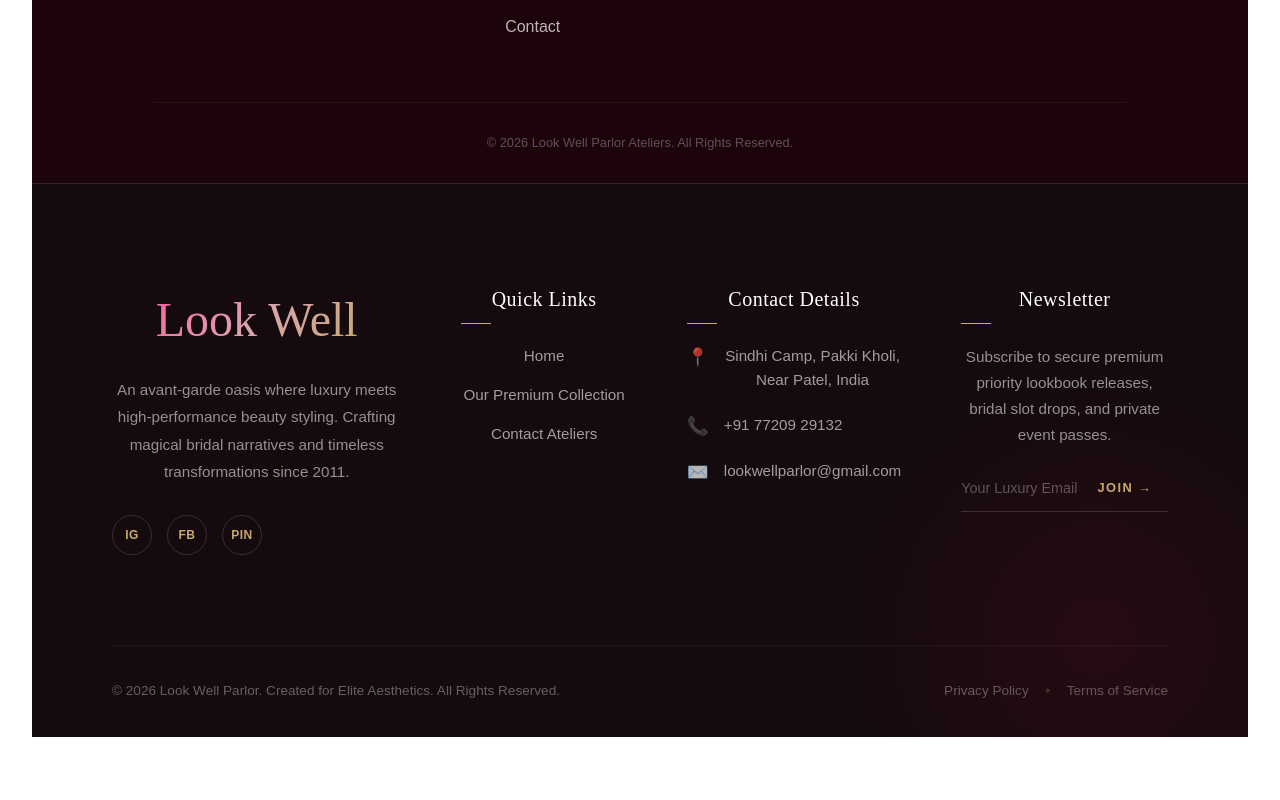
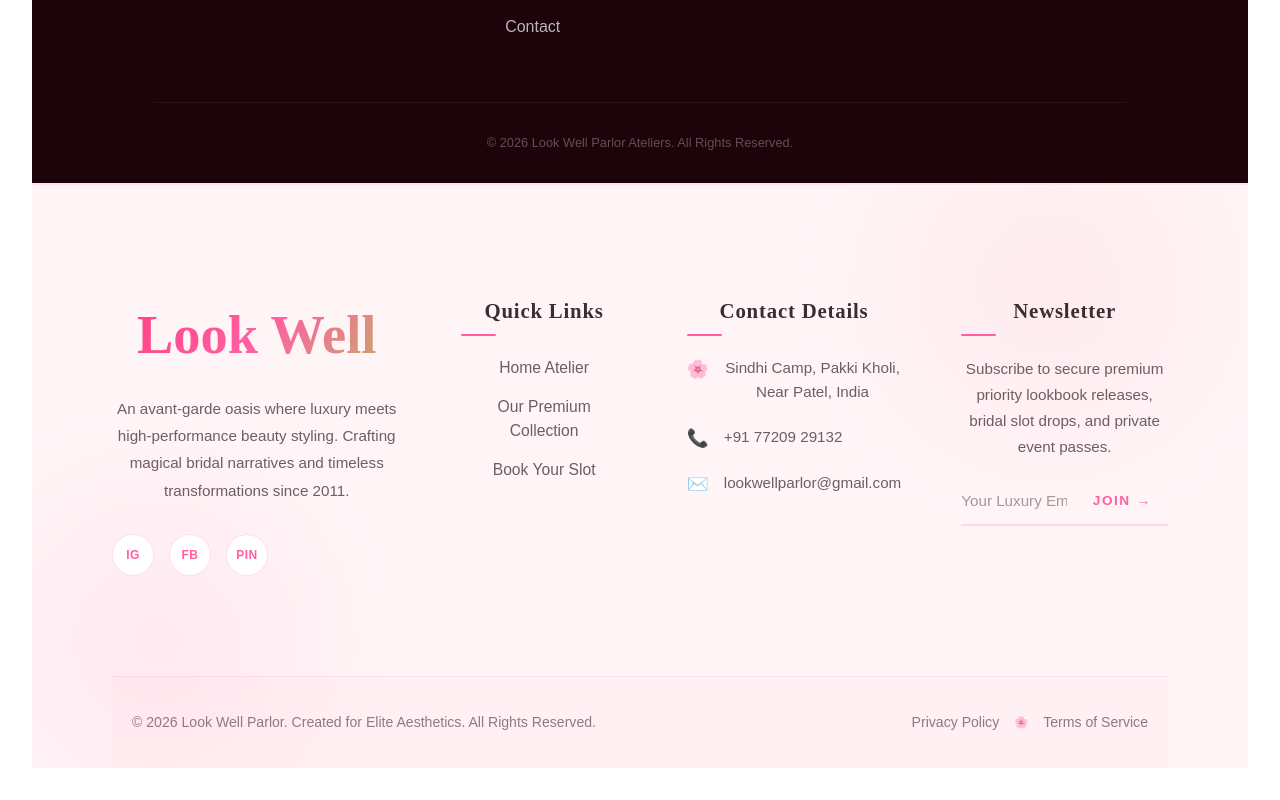
Before and after one commit to Rj-Inovite/Bag-House-, a React app: page /contact in a window 1280 px wide. Shown: the part 4924-5724 px from the top of the page. Before the commit the page ends 5693 px from the top, so only its background shows below. Built offline with nearby package versions, Linux system fonts and the light colour scheme; the HTML template or start-up script is replaced by a standard one.

Commit message:
image commit

```diff
--- a/src/components/footer.css
+++ b/src/components/footer.css
@@ -1,14 +1,14 @@
 /* ==========================================================================
-   LUXURY FOOTER DESIGN SYSTEM CONFIGURATION
+   LUXURY PINK & WHITE DESIGN SYSTEM CONFIGURATION
    ========================================================================== */
 .luxe-footer {
-  background-color: #150a0d; /* Ultra deep, premium royal maroon-tinted black */
-  color: rgba(255, 255, 255, 0.7);
-  padding: 100px 80px 0 80px;
+  background-color: #FFF5F7; /* Luxurious, crisp creamy-white with a soft pink glow blush undertone */
+  color: #5A4A4E; /* Soft deep muted taupe-berry for high readability and premium look */
+  padding: 110px 80px 0 80px;
   position: relative;
   overflow: hidden;
   font-family: 'Montserrat', sans-serif;
-  border-top: 1px solid rgba(216, 165, 174, 0.15); /* Delicate rose gold top trace line */
+  border-top: 2px solid rgba(255, 95, 162, 0.12); /* Delicate blush ribbon trace line */
 }
 
 .footer-container {
@@ -20,14 +20,25 @@
   padding-bottom: 70px;
 }
 
-/* Background Ambient Luxury Light Burst */
-.footer-glow {
+/* Sophisticated Ambient Pink Light Rays */
+.footer-glow-left {
+  position: absolute;
+  width: 450px;
+  height: 450px;
+  background: radial-gradient(circle, rgba(255, 95, 162, 0.08) 0%, rgba(255,255,255,0) 75%);
+  bottom: -100px;
+  left: -100px;
+  pointer-events: none;
+  z-index: 1;
+}
+
+.footer-glow-right {
   position: absolute;
   width: 500px;
   height: 500px;
-  background: radial-gradient(circle, rgba(106, 16, 40, 0.2) 0%, rgba(0,0,0,0) 70%);
-  bottom: -150px;
-  right: -100px;
+  background: radial-gradient(circle, rgba(255, 182, 193, 0.15) 0%, rgba(255,255,255,0) 70%);
+  top: -150px;
+  right: -50px;
   pointer-events: none;
   z-index: 1;
 }
@@ -42,48 +53,49 @@
 
 .footer-heading {
   font-family: 'Playfair Display', serif;
-  color: #ffffff;
-  font-size: 1.25rem;
-  font-weight: 400;
-  letter-spacing: 0.5px;
+  color: #3A2E31; /* Deep chocolate-berry for majestic headers */
+  font-size: 1.3rem;
+  font-weight: 600;
+  letter-spacing: 0.8px;
   margin-bottom: 30px;
   position: relative;
 }
 
-/* Simple underlying gold geometric dash indicator */
+/* Elegant romantic pink underline flourish */
 .footer-heading::after {
   content: '';
   position: absolute;
   bottom: -10px;
   left: 0;
-  width: 30px;
-  height: 1px;
-  background-color: #C8A96A; /* Champagne gold */
+  width: 35px;
+  height: 2px;
+  background-color: #ff5fa2; /* Vibrant Rose Pink Accent */
+  border-radius: 2px;
 }
 
-/* Brand Ateliers Design Element */
+/* Brand Logo Design Metamorphosis */
 .footer-brand-logo {
   font-family: 'Parisienne', 'Great Vibes', cursive;
-  font-size: 3rem;
-  font-weight: 500;
+  font-size: 3.4rem;
+  font-weight: 600;
   text-decoration: none;
-  background: linear-gradient(135deg, #ff5fa2 0%, #D8A5AE 50%, #C8A96A 100%);
+  background: linear-gradient(135deg, #ff4081 0%, #ff5fa2 50%, #C8A96A 100%);
   -webkit-background-clip: text;
   -webkit-text-fill-color: transparent;
   display: inline-block;
-  margin-bottom: 20px;
+  margin-bottom: 18px;
   transition: all 0.4s ease;
 }
 
 .footer-brand-logo:hover {
-  transform: scale(1.03);
-  filter: drop-shadow(0 0 10px rgba(216, 165, 174, 0.4));
+  transform: scale(1.02);
+  filter: drop-shadow(0 4px 12px rgba(255, 95, 162, 0.25));
 }
 
 .brand-description {
   font-size: 0.95rem;
   line-height: 1.8;
-  color: rgba(255, 255, 255, 0.55);
+  color: #6E5D62;
   margin-bottom: 30px;
   max-width: 340px;
 }
@@ -95,10 +107,11 @@
 }
 
 .social-icon-link {
-  width: 40px;
-  height: 40px;
+  width: 42px;
+  height: 42px;
   border-radius: 50%;
-  border: 1px solid rgba(255, 255, 255, 0.15);
+  border: 1px solid rgba(255, 95, 162, 0.2);
+  background-color: #FFFFFF;
   display: flex;
   align-items: center;
   justify-content: center;
@@ -108,25 +121,26 @@
 
 .icon-platform {
   font-size: 0.75rem;
-  font-weight: 600;
-  color: #C8A96A;
+  font-weight: 700;
+  color: #ff5fa2;
   letter-spacing: 0.5px;
 }
 
 .social-icon-link:hover {
-  background-color: var(--clr-blush-pink, #FDF2F6);
+  background-color: #ff5fa2;
   border-color: #ff5fa2;
-  transform: translateY(-4px);
-  box-shadow: 0 5px 15px rgba(232, 62, 109, 0.3);
+  transform: translateY(-5px);
+  box-shadow: 0 8px 20px rgba(255, 95, 162, 0.3);
 }
 
 .social-icon-link:hover .icon-platform {
-  color: #6B1028; /* Deep Maroon contrast adjustment */
+  color: #FFFFFF; /* Pure white switch on hover */
 }
 
-/* Links List Utilities */
+/* Navigation Utilities */
 .footer-links-list {
   list-style: none;
+  padding: 0;
 }
 
 .footer-links-list li {
@@ -134,9 +148,10 @@
 }
 
 .footer-links-list a {
-  color: rgba(255, 255, 255, 0.6);
+  color: #6E5D62;
   text-decoration: none;
-  font-size: 0.95rem;
+  font-size: 0.98rem;
+  font-weight: 500;
   transition: all 0.3s cubic-bezier(0.25, 1, 0.5, 1);
   display: inline-block;
 }
@@ -146,9 +161,10 @@
   transform: translateX(6px);
 }
 
-/* Contact List Layout Grid */
+/* Contact Details Alignment */
 .footer-contact-list {
   list-style: none;
+  padding: 0;
   display: flex;
   flex-direction: column;
   gap: 20px;
@@ -167,14 +183,15 @@
 .footer-contact-list p {
   font-size: 0.95rem;
   line-height: 1.6;
-  color: rgba(255, 255, 255, 0.6);
+  margin: 0;
+  color: #6E5D62;
 }
 
-/* Newsletter Input Components Form mapping */
+/* Newsletter Input Components */
 .newsletter-text {
   font-size: 0.95rem;
   line-height: 1.7;
-  color: rgba(255, 255, 255, 0.55);
+  color: #6E5D62;
   margin-bottom: 25px;
 }
 
@@ -184,7 +201,7 @@
 
 .footer-input-group {
   display: flex;
-  border-bottom: 1px solid rgba(255, 255, 255, 0.15);
+  border-bottom: 2px solid rgba(255, 95, 162, 0.2);
   padding-bottom: 8px;
   transition: all 0.3s ease;
 }
@@ -196,30 +213,31 @@
 .footer-input-group input {
   background: transparent;
   border: none;
-  color: #ffffff;
+  color: #3A2E31;
   font-family: 'Montserrat', sans-serif;
-  font-size: 0.9rem;
+  font-size: 0.95rem;
   width: 100%;
   outline: none;
+  padding-right: 10px;
 }
 
 .footer-input-group input::placeholder {
-  color: rgba(255, 255, 255, 0.3);
+  color: #A69599;
 }
 
 .footer-submit-btn {
   background: transparent;
   border: none;
-  color: #C8A96A;
+  color: #ff5fa2;
   font-family: 'Montserrat', sans-serif;
-  font-size: 0.8rem;
-  font-weight: 600;
+  font-size: 0.85rem;
+  font-weight: 700;
   text-transform: uppercase;
   letter-spacing: 1.5px;
   cursor: pointer;
   display: flex;
   align-items: center;
-  gap: 5px;
+  gap: 6px;
   transition: all 0.3s ease;
 }
 
@@ -228,30 +246,32 @@
 }
 
 .footer-submit-btn:hover {
-  color: #ff5fa2;
+  color: #ff3381;
 }
 
 .footer-submit-btn:hover span {
-  transform: translateX(4px);
+  transform: translateX(5px);
 }
 
 /* ==========================================================================
    METADATA BOTTOM BAR
    ========================================================================== */
 .footer-bottom-bar {
-  border-top: 1px solid rgba(255, 255, 255, 0.05);
+  border-top: 1px solid rgba(255, 95, 162, 0.1);
   padding: 35px 0;
-  margin-top: 20px;
+  margin-top: 30px;
+  background-color: #FFF0F3; /* Darker soft-blush floor segment */
 }
 
 .footer-bottom-container {
   max-width: 1400px;
   margin: 0 auto;
+  padding: 0 20px;
   display: flex;
   justify-content: space-between;
   align-items: center;
-  font-size: 0.85rem;
-  color: rgba(255, 255, 255, 0.35);
+  font-size: 0.88rem;
+  color: #8C7B80;
 }
 
 .footer-bottom-legal {
@@ -261,27 +281,26 @@
 }
 
 .footer-bottom-legal a {
-  color: rgba(255, 255, 255, 0.35);
+  color: #8C7B80;
   text-decoration: none;
   transition: color 0.3s ease;
 }
 
 .footer-bottom-legal a:hover {
-  color: rgba(255, 255, 255, 0.7);
+  color: #ff5fa2;
 }
 
 .legal-divider {
-  font-size: 0.6rem;
-  color: rgba(200, 169, 106, 0.3);
+  font-size: 0.7rem;
 }
 
 /* ==========================================================================
-   MOTION ENGINE: OBSERVER REVEAL KEYFRAMES
+   MOTION ENGINE: SMOOTH SCROLL OBSERVER KEYFRAMES
    ========================================================================== */
 .footer-reveal {
   opacity: 0;
-  transform: translateY(30px);
-  transition: opacity 1.2s cubic-bezier(0.25, 1, 0.5, 1), transform 1.2s cubic-bezier(0.25, 1, 0.5, 1);
+  transform: translateY(40px);
+  transition: opacity 1.4s cubic-bezier(0.22, 1, 0.36, 1), transform 1.4s cubic-bezier(0.22, 1, 0.36, 1);
 }
 
 .footer-reveal--active {
@@ -290,7 +309,7 @@
 }
 
 /* ==========================================================================
-   RESPONSION ADAPTABILITY BREAKPOINT LAYOUT MAPPING
+   RESPONSIVE ADAPTABILITY BREAKPOINTS
    ========================================================================== */
 @media (max-width: 1200px) {
   .footer-container {
--- a/src/components/footer.jsx
+++ b/src/components/footer.jsx
@@ -3,7 +3,7 @@ import { Link } from 'react-router-dom';
 import './footer.css';
 
 const Footer = () => {
-  // Trigger entry animation on scroll using Intersection Observer
+  // Smooth scroll entry animation engine
   useEffect(() => {
     const observer = new IntersectionObserver(
       (entries) => {
@@ -26,17 +26,18 @@ const Footer = () => {
 
   const handleNewsletterSubmit = (e) => {
     e.preventDefault();
-    alert("✨ Welcome to the inner circle of Look Well Parlor Royalty.");
+    alert("💖 Welcome to the inner circle of Look Well Parlor Royalty.");
   };
 
   return (
     <footer className="luxe-footer footer-reveal">
-      {/* Background Decorative Accents */}
-      <div className="footer-glow" aria-hidden="true"></div>
+      {/* Soft Ambient Light Glow Layers */}
+      <div className="footer-glow-left" aria-hidden="true"></div>
+      <div className="footer-glow-right" aria-hidden="true"></div>
 
       <div className="footer-container">
 
-        {/* BRAND COLUMN */}
+        {/* BRAND IDENTITY COLUMN */}
         <div className="footer-column brand-column">
           <Link to="/" className="footer-brand-logo" aria-label="Look Well Parlor Home">
             Look Well
@@ -57,22 +58,22 @@ const Footer = () => {
           </div>
         </div>
 
-        {/* QUICK LINKS COLUMN */}
+        {/* QUICK EXPLORE LINKS COLUMN */}
         <div className="footer-column links-column">
           <h3 className="footer-heading">Quick Links</h3>
           <ul className="footer-links-list">
-            <li><Link to="/">Home</Link></li>
+            <li><Link to="/">Home Atelier</Link></li>
             <li><Link to="/premium">Our Premium Collection</Link></li>
-            <li><Link to="/contact">Contact Ateliers</Link></li>
+            <li><Link to="/contact">Book Your Slot</Link></li>
           </ul>
         </div>
 
-        {/* CONTACT DETAILS COLUMN */}
+        {/* ATELIER CONTACT DETAILS COLUMN */}
         <div className="footer-column contact-column">
           <h3 className="footer-heading">Contact Details</h3>
           <ul className="footer-contact-list">
             <li>
-              <span className="contact-prefix">📍</span>
+              <span className="contact-prefix">🌸</span>
               <p>Sindhi Camp, Pakki Kholi, Near Patel, India</p>
             </li>
             <li>
@@ -86,7 +87,7 @@ const Footer = () => {
           </ul>
         </div>
 
-        {/* NEWSLETTER COLUMN */}
+        {/* PRIVÉ NEWSLETTER COLUMN */}
         <div className="footer-column newsletter-column">
           <h3 className="footer-heading">Newsletter</h3>
           <p className="newsletter-text">
@@ -96,7 +97,7 @@ const Footer = () => {
             <div className="footer-input-group">
               <input
                 type="email"
-                placeholder="Your Luxury Email"
+                placeholder="Your Luxury Email Address"
                 aria-label="Email address for newsletter"
                 required
               />
@@ -109,7 +110,7 @@ const Footer = () => {
 
       </div>
 
-      {/* FOOTER BOTTOM METADATA */}
+      {/* METADATA & LEGAL BOTTOM BAR */}
       <div className="footer-bottom-bar">
         <div className="footer-bottom-container">
           <p className="copyright-text">
@@ -117,7 +118,7 @@ const Footer = () => {
           </p>
           <div className="footer-bottom-legal">
             <a href="#privacy">Privacy Policy</a>
-            <span className="legal-divider">✦</span>
+            <span className="legal-divider">🌸</span>
             <a href="#terms">Terms of Service</a>
           </div>
         </div>
```
